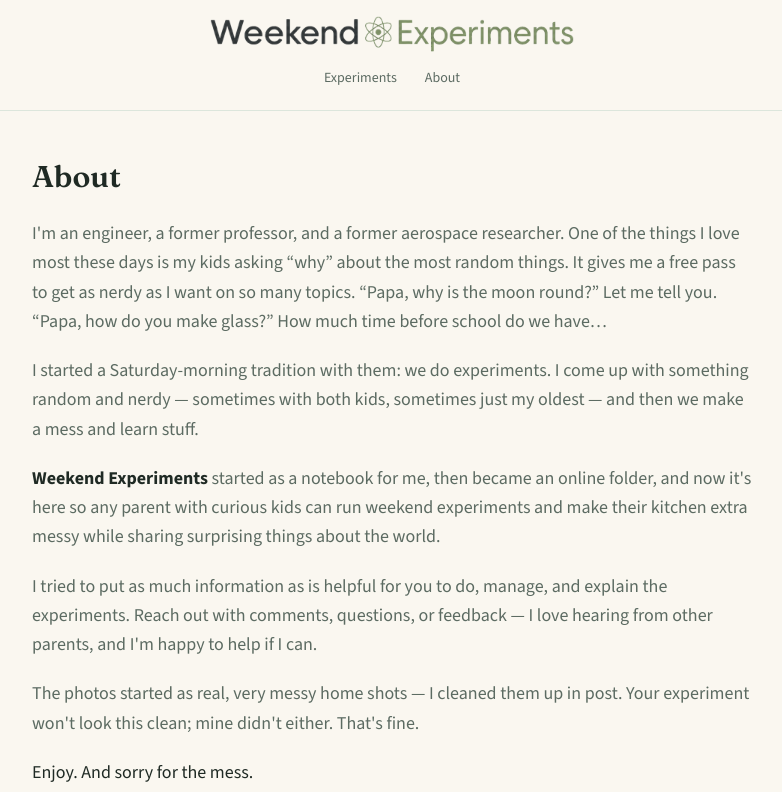
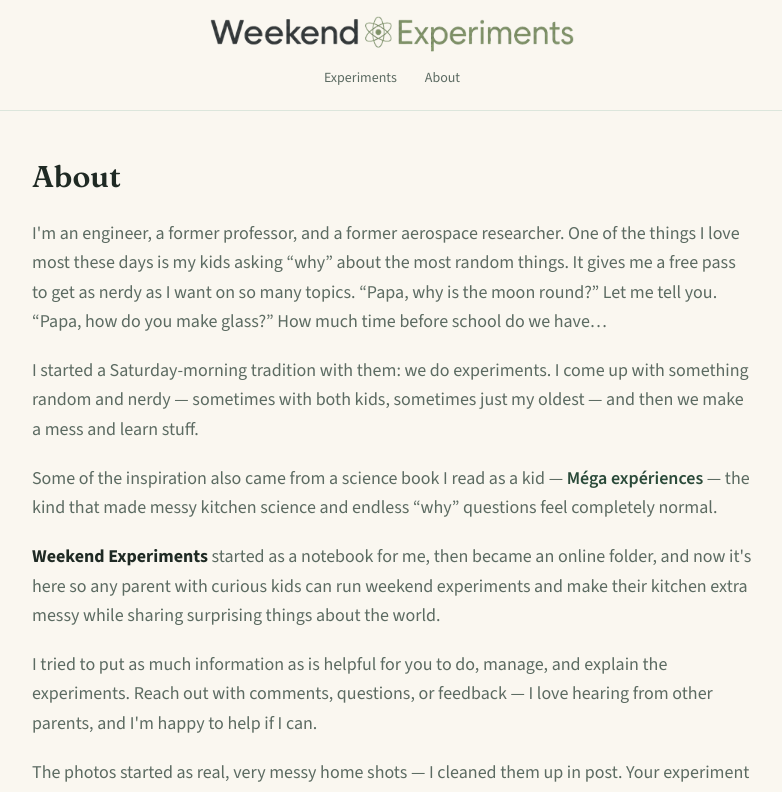
Before and after one commit to Nicolas-dovetta/little-lab-web, a Next.js app: page /about in a window 1280 px wide. Shown: the top 792 px of the page, without its empty margins (248-1030 px from the left). Built offline with nearby package versions, Linux system fonts and the light colour scheme; no server answers; the database is empty.

Commit message:
About: credit childhood book Méga expériences; add Vercel Analytics
Weave a natural nod to the Collectif science book into the Saturday-experiment story (title linked to Amazon FR), and include @vercel/analytics with <Analytics /> in the root layout (code only).

```diff
--- a/src/app/about/page.tsx
+++ b/src/app/about/page.tsx
@@ -25,6 +25,19 @@ export default async function AboutPage() {
           I started a Saturday-morning tradition with them: we do experiments. I come up with
           something random and nerdy — sometimes with both kids, sometimes just my oldest — and then
           we make a mess and learn stuff.
+        </p>
+        <p>
+          Some of the inspiration also came from a science book I read as a kid —{" "}
+          <a
+            href="https://www.amazon.fr/M%C3%A9ga-exp%C3%A9riences-Collectif/dp/2092770640"
+            target="_blank"
+            rel="noopener noreferrer"
+            className="font-semibold text-sage-800 underline-offset-2 hover:underline"
+          >
+            Méga expériences
+          </a>{" "}
+          — the kind that made messy kitchen science and endless &ldquo;why&rdquo; questions feel
+          completely normal.
         </p>
         <p>
           <strong className="text-ink">Weekend Experiments</strong> started as a notebook for me,
```
